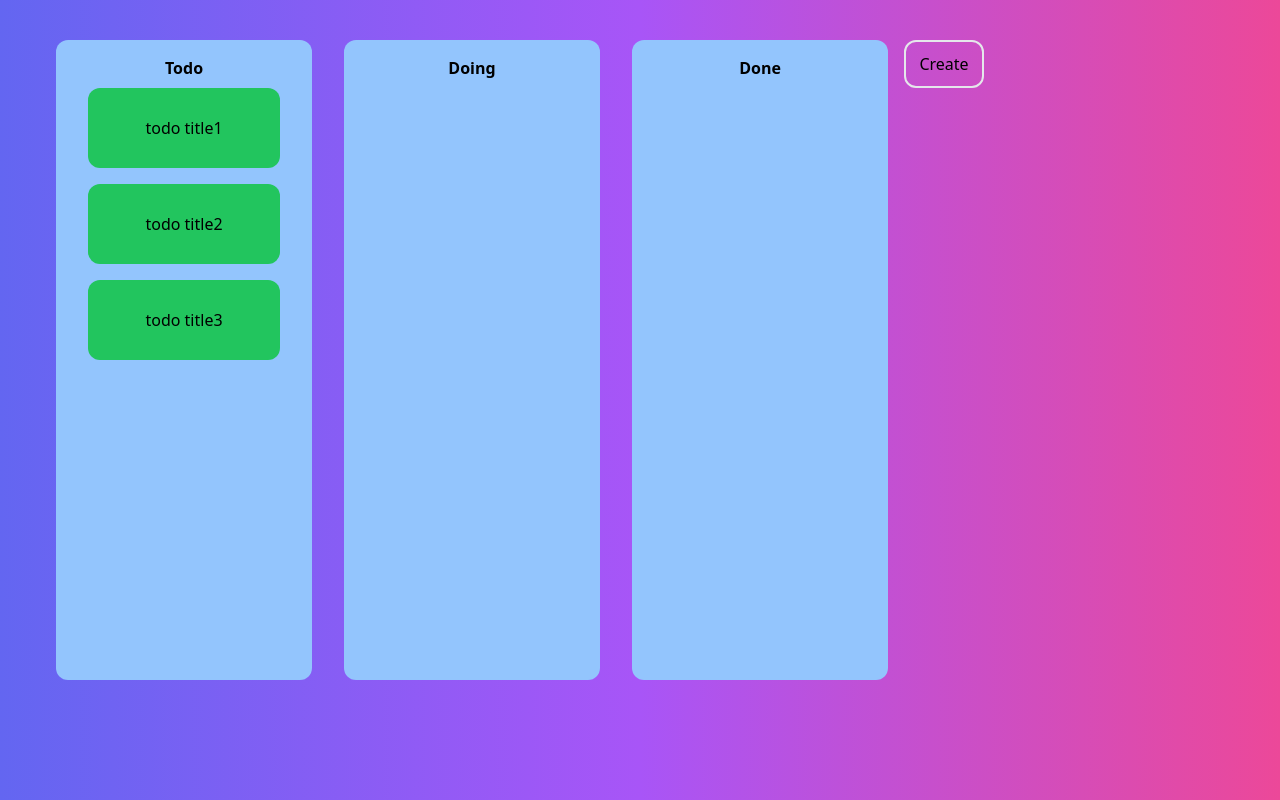
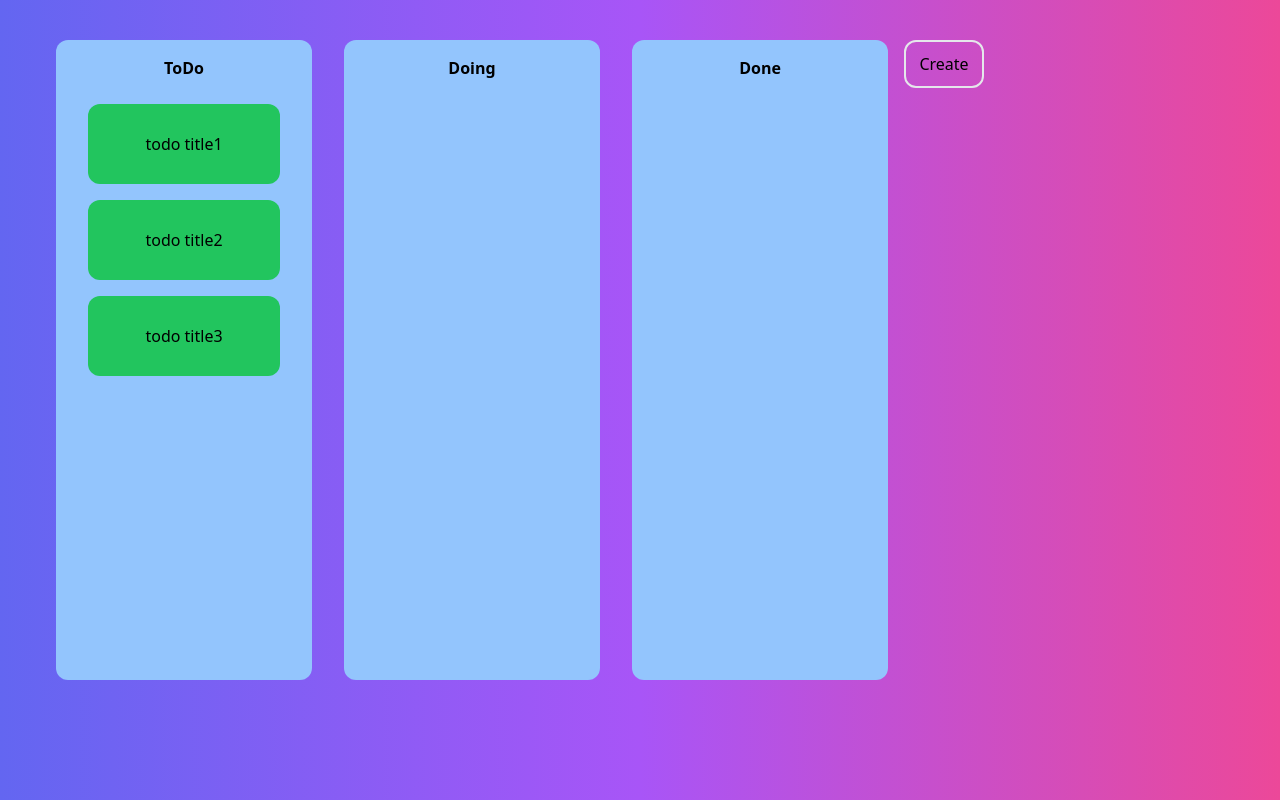
Before and after one commit to hironomiu/typescript-react-html-drag-and-drop, a React (Create React App) app: page / in a window 1280 px wide. Built offline with nearby package versions, Linux system fonts and the light colour scheme.

Commit message:
commited

```diff
--- a/src/components/Cards.tsx
+++ b/src/components/Cards.tsx
@@ -4,7 +4,7 @@ import { Todo } from '../types'
 const Cards = ({ title, cards }: { title: string; cards: Todo[] }) => {
   return (
     <div className="my-4 flex flex-col items-center">
-      <span className="font-bold">{title}</span>
+      <span className="font-bold mb-4">{title}</span>
       {cards.map((card: Todo) => (
         <Card key={card.id} card={card} />
       ))}
--- a/src/components/Main.tsx
+++ b/src/components/Main.tsx
@@ -116,7 +116,7 @@ const Main = () => {
           }}
           onDragEnter={() => console.log('todo drag enter')}
         >
-          <Cards title="Todo" cards={todos.filter((todo) => todo.type === 1)} />
+          <Cards title="ToDo" cards={todos.filter((todo) => todo.type === 1)} />
         </div>
         {/* ------------------------------------------------------ */}
         <div
```
Also changed, not shown: 2 other files (tests, documents, lock files or other folders).
